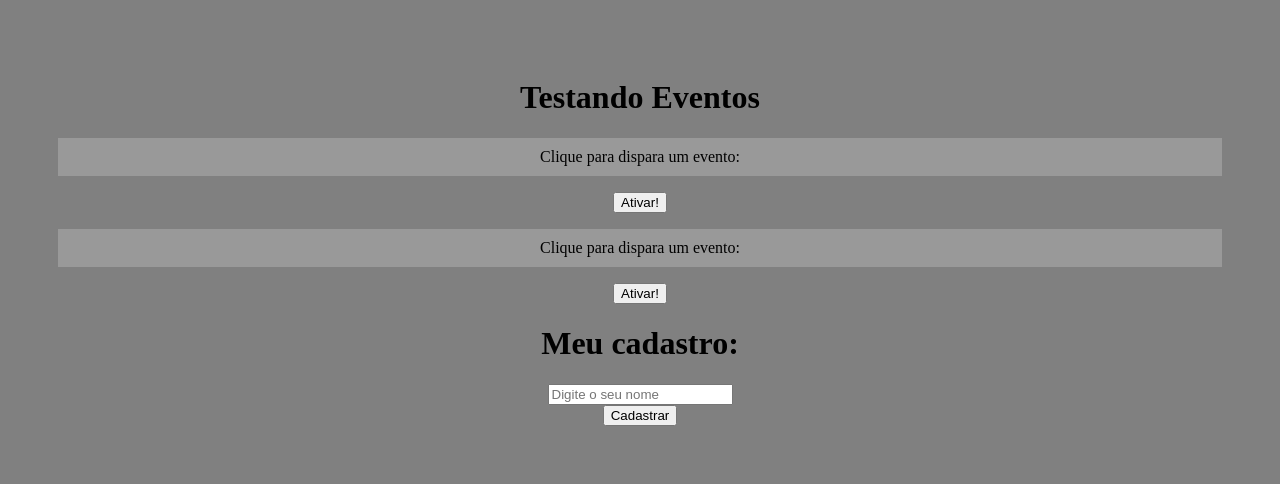
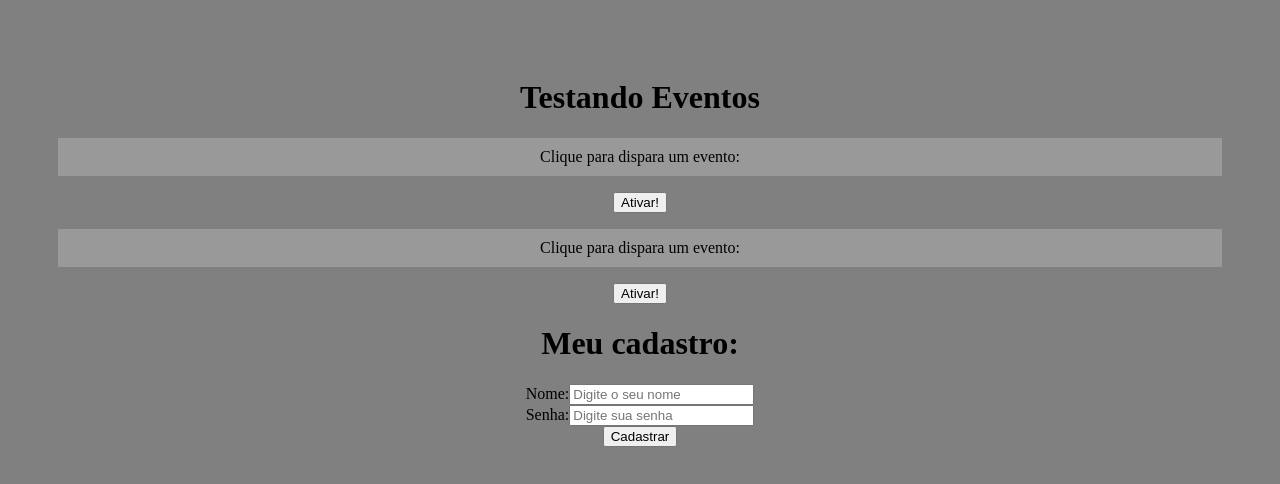
Before and after one commit to AldenirTakeshi/Exec-React_Hora-de-Codar, a React (Create React App) app: page / in a window 1280 px wide. Shown: the top 484 px of the page. Built offline with nearby package versions, Linux system fonts and the light colour scheme.

Commit message:
add UseState

```diff
--- a/src/components/Form.js
+++ b/src/components/Form.js
@@ -1,9 +1,13 @@
 import React from "react";
+import { useState } from "react";
 
 const Form = () => {
+  const [name, setName] = useState("");
+  const [password, setPassword] = useState("");
+
   function cadastrarUsuario(e) {
     e.preventDefault();
-    console.log("Cadastrou usuario");
+    console.log(`Usuário ${name} Coma a senha ${password} Cadastrado`);
   }
 
   return (
@@ -11,7 +15,24 @@ const Form = () => {
       <h1>Meu cadastro:</h1>
       <form onSubmit={cadastrarUsuario}>
         <div>
-          <input type="text" placeholder="Digite o seu nome"></input>
+          <label htmlFor="name">Nome:</label>
+          <input
+            type="text"
+            id="name"
+            name="name"
+            placeholder="Digite o seu nome"
+            onChange={(e) => setName(e.target.value)}
+          ></input>
+        </div>
+        <div>
+          <label htmlFor="password">Senha:</label>
+          <input
+            type="password"
+            name="password"
+            id="password"
+            placeholder="Digite sua senha"
+            onChange={(e) => setPassword(e.target.value)}
+          ></input>
         </div>
         <div>
           <input type="submit" value="Cadastrar"></input>
```
